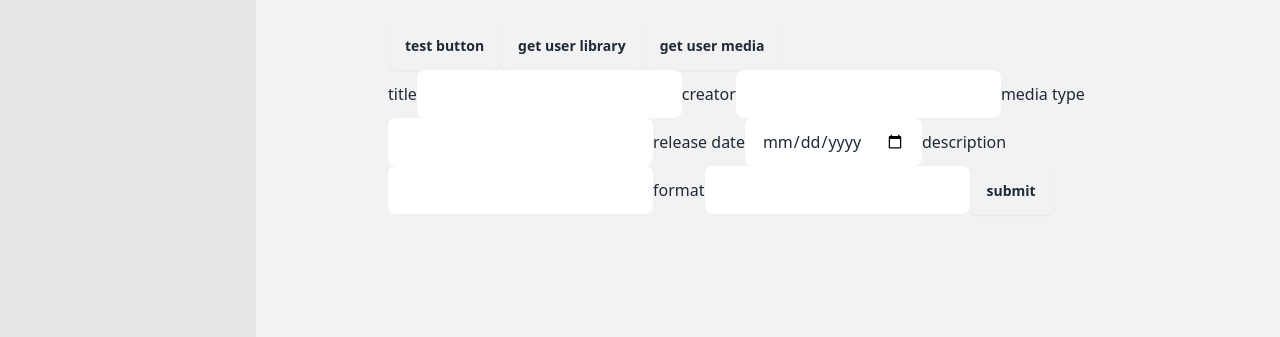
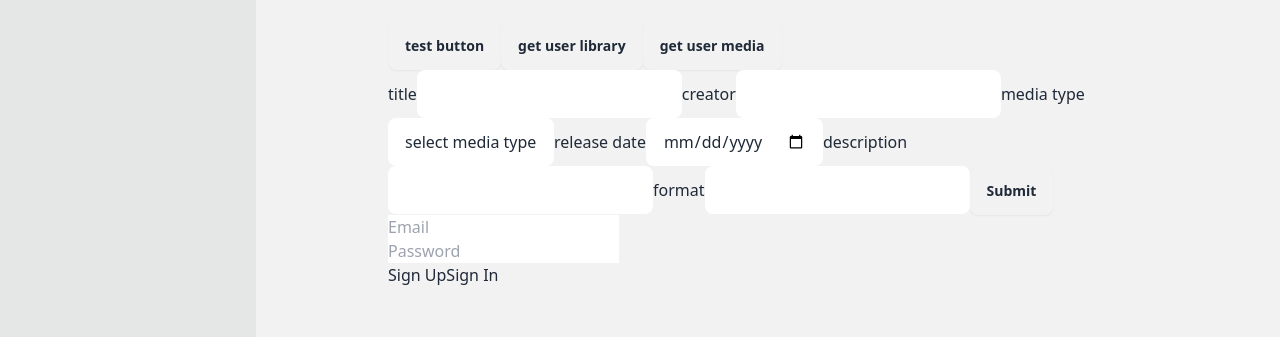
Before and after one commit to TheBigRedBeanie/media-library, a Next.js app in the folder media-lib/: page /db-test in a window 1280 px wide. Shown: the part 182-519 px from the top of the page. Built offline with nearby package versions, Linux system fonts and the light colour scheme.

Commit message:
write to db works, working on duplicate check

```diff
--- a/media-lib/app/db-test/page.js
+++ b/media-lib/app/db-test/page.js
@@ -1,5 +1,5 @@
 'use client';
-import { useState } from "react";
+import { useState, useEffect } from "react";
 import getUser from "../../lib/database/users"
 import getUserLibrary, {addMediaToLibrary} from "@/lib/database/library";
 import getUserMedia, {getUserMediaByID} from "@/lib/database/media";
@@ -17,6 +17,14 @@ export default function DatabaseTest() {
   const [userIdNum, setUserIdNum] = useState('');
   const [libraryData, setLibraryData] = useState('');
   const [mediaData, setMediaData] = useState('');
+  const [formData, setFormData] = useState({
+    title: '',
+    creator: '',
+    mediaType: '',
+    releaseDate: '',
+    description: '',
+    format: ''
+  });
   const username = 'thebigredbeanie';
 
   console.log('database test started');
@@ -31,10 +39,11 @@ export default function DatabaseTest() {
       const result = await getUser(supabase, username);
 
       if (result.success) {
-      setUserIdNum(result.user[0].userID)
-      setLibraryID(userIdNum)
-      console.log('get user result', userIdNum)
-      console.log('libraryid', libraryID)
+      const userId = result.user[0].userID;
+      setUserIdNum(userId)
+      setLibraryID(userId)
+      console.log('get user result', userId)
+      console.log('libraryid', userId)
       } else {
         setError(result.error);
         console.error('error with function', error);
@@ -56,7 +65,7 @@ export default function DatabaseTest() {
     try {
       const result = await getUserLibrary(supabase, libraryID);
 
-      if (result.success) {
+      if (result.success && result.library) {
         setLibraryData(result.library)
         console.log('get library result', libraryData)
 
@@ -100,21 +109,105 @@ export default function DatabaseTest() {
     }
   }
 
+  useEffect(() => {
+    if (userIdNum) {
+      testGetUserLibrary();
+    }
+  }, [userIdNum]);
 
-  const testAddMediaToLibrary = async () => {
-    setLoading(true);
-    setError('');
-    console.log('starting media add');
+  useEffect(() => {
+    if (libraryData && libraryData.length > 0) {
+      testGetUserMedia();
+    }
+  }, [libraryData]);
 
-    setMediaData({title, creator, releaseDate, description, format});
+
+const testAddMediaToLibrary = async (e) => {
+  e.preventDefault();
+  setLoading(true);
+  setError('');
+  console.log('starting media add');
+
+  console.log('form data:', formData);
+  console.log('user id', userIdNum);
+
+  if (!formData.title || !formData.creator || !formData.mediaType || !formData.format) {
+    setError('title, creator, media type, and format are required');
+    setLoading(false);
+    return;
+  }
 
     try {
-      const result = await addMediaToLibrary(supabase, userIdNum, mediaData)
+      const result = await addMediaToLibrary(supabase, userIdNum, formData);
+      console.log('add media result', result);
+
+      if (result.success) {
+        console.log('media added successfully');
+
+        setFormData({
+          title: '',
+          creator: '',
+          mediaType: '',
+          releaseDate: '',
+          description: '',
+          format: ''
+        });
+
+        testGetUserLibrary();
+      }
+
+      else {
+        setError(result.error);
+        console.error('database error', error.error);
+      }
     } catch (err) {
       console.error('unexpected error:', err);
       setError('unexpected error' + err.message);
-  }
-  }
+    } finally {
+      setLoading(false);
+    }
+  };
+
+  const handleInputChange = (e) => {
+    const { name, value } = e.target;
+    setFormData(prev => ({
+      ...prev,
+      [name]: value
+    }));
+  };
+
+
+  const [email, setEmail] = useState("");
+  const [password, setPassword] = useState("");
+
+  const signUp = async () => {
+    const { data, error } = await supabase.auth.signUp({
+      email,
+      password,
+    });
+
+    if (error) {
+      alert(error.message);
+      return;
+    }
+
+    if (data.user) {
+      await supabase.from("users").insert([
+        { id: data.user.id, username: email.split("@")[0] }
+      ]);
+    }
+
+    alert("Check your email for a confirmation link!");
+  };
+
+  const signIn = async () => {
+    const { error } = await supabase.auth.signInWithPassword({
+      email,
+      password,
+    });
+    if (error) alert(error.message);
+    else alert("Signed in!");
+  };
 
   return (
     <div style={{ padding: '20px', maxWidth: '800px', margin: '0 auto' }}>
@@ -138,53 +231,123 @@ export default function DatabaseTest() {
             <button
       className='btn'
       onClick={testGetUserMedia}>get user media</button>
-      <form className='form' id='mediaForm'>
-        <label for="title">title</label>
+
+      <form className='form' id='mediaForm' onSubmit={testAddMediaToLibrary}>
+        <label htmlFor="title">title</label>
         <input
         className='input'
         type='text'
         id='title'
         name='title'
+        value={formData.title}
+        onChange={handleInputChange}
         ></input>
-        <label for='creator'>creator</label>
+        <label htmlFor='creator'>creator</label>
         <input
         className='input'
         type='text'
         id='creator'
         name='creator'
+        value={formData.creator}
+        onChange={handleInputChange}
         ></input>
-        <label for='mediaType'>media type</label>
-        <input
+        <label htmlFor='mediaType'>media type</label>
+        <select
         className='input'
-        type='text'
         id='mediaType'
         name='mediaType'
-        ></input>
-        <label for='releaseDate'>release date</label>
+        value={formData.mediaType}
+        onChange={handleInputChange}
+        >
+          <option value=''>select media type</option>
+          <option value='book'>Book</option>
+          <option value='film'>Film</option>
+          <option value='music'>Music</option>
+        </select>
+        <label htmlFor='releaseDate'>release date</label>
         <input
         className='input'
         type='date'
         id='releaseDate'
         name='releaseDate'
+        value={formData.releaseDate}
+        onChange={handleInputChange}
         ></input>
-        <label for='description'>description</label>
+        <label htmlFor='description'>description</label>
         <input
         className='input'
         type='text'
         id='description'
         name='description'
+        value={formData.description}
+        onChange={handleInputChange}
         ></input>
-                <label for='format'>format</label>
+                <label htmlFor='format'>format</label>
         <input
         className='input'
         type='text'
         id='format'
         name='format'
+        value={formData.format}
+        onChange={handleInputChange}
         ></input>
         <button
+        type='submit'
         className='btn'
-        onClick={testAddMediaToLibrary}>submit</button>
+        disabled={loading}>{loading ? 'adding...' : 'Submit'}</button>
       </form>
+      <input type="email" placeholder="Email" value={email} onChange={e => setEmail(e.target.value)} /><br />
+      <input type="password" placeholder="Password" value={password} onChange={e => setPassword(e.target.value)} /><br />
+      <button onClick={signUp}>Sign Up</button>
+      <button onClick={signIn}>Sign In</button>
     </div>
+
+
   )
 }
+
+
+
+export function AuthPage() {
+  const [email, setEmail] = useState("");
+  const [password, setPassword] = useState("");
+
+  const signUp = async () => {
+    const { data, error } = await supabase.auth.signUp({
+      email,
+      password,
+    });
+
+    if (error) {
+      alert(error.message);
+      return;
+    }
+
+    if (data.user) {
+      await supabase.from("users").insert([
+        { id: data.user.id, username: email.split("@")[0] }
+      ]);
+    }
+
+    alert("Check your email for a confirmation link!");
+  };
+
+  const signIn = async () => {
+    const { error } = await supabase.auth.signInWithPassword({
+      email,
+      password,
+    });
+    if (error) alert(error.message);
+    else alert("Signed in!");
+  };
+
+  return (
+    <div style={{ padding: 20 }}>
+      <h2>Supabase Auth</h2>
+      <input type="email" placeholder="Email" value={email} onChange={e => setEmail(e.target.value)} /><br />
+      <input type="password" placeholder="Password" value={password} onChange={e => setPassword(e.target.value)} /><br />
+      <button onClick={signUp}>Sign Up</button>
+      <button onClick={signIn}>Sign In</button>
+    </div>
+  );
+}
```
Also changed, not shown: media-lib/lib/database/library.js.
